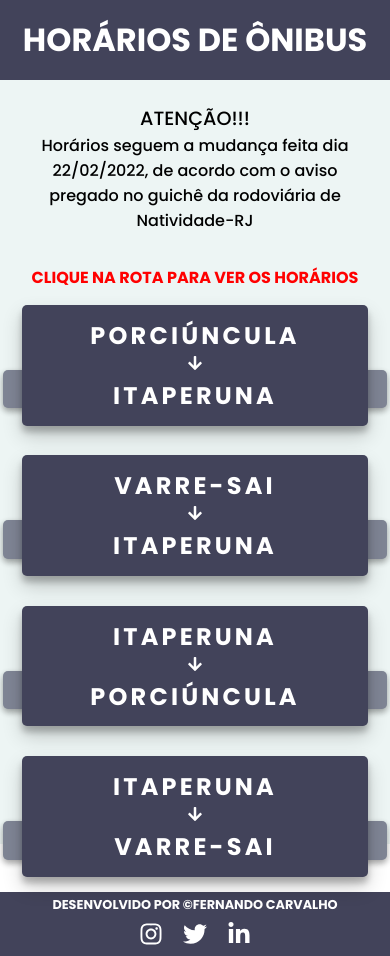
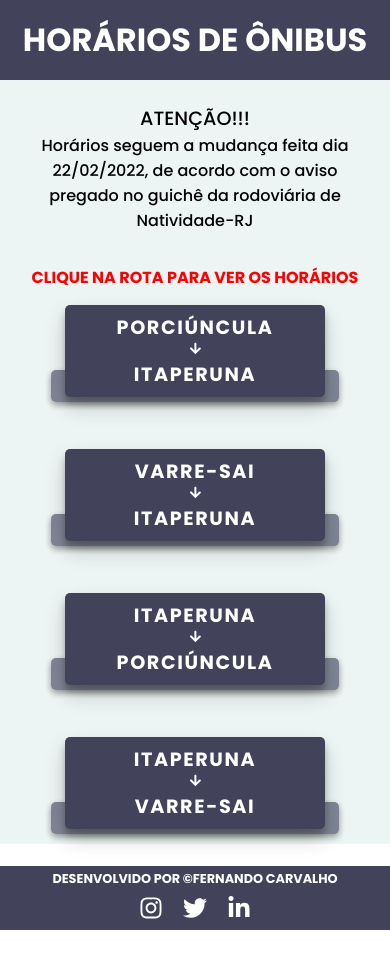
Before and after one commit to fescarvalho/HoursBus, a React (Vite) app: page / in a window 390 px wide. After the commit the page ends 930 px from the top, so only its background shows below. Built offline with nearby package versions, Linux system fonts and the light colour scheme; the HTML template or start-up script is replaced by a standard one.

Commit message:
refatoração da parme responsiva

```diff
--- a/src/App.css
+++ b/src/App.css
@@ -23,6 +23,8 @@
 }
 .cards {
   display: flex;
+  flex-direction: column;
+  align-items: center;
   flex-wrap: wrap;
   justify-content: center;
 }
@@ -48,15 +50,26 @@
 }
 
 @keyframes anime {
-  0% {
+  from {
+    color: red;
+  }
+  to {
     color: transparent;
-  }
-  100% {
-    color: red;
   }
 }
 @media (max-width: 900px) {
   .app-content {
     width: 100%;
   }
+  .cards {
+    display: flex;
+    flex-direction: row;
+
+    flex-wrap: wrap;
+    justify-content: center;
+  }
+@media (max-width: 350px) {
+  .app .avisotwo {
+ font-size: .9rem
+  }
 }
--- a/src/components/Card.module.css
+++ b/src/components/Card.module.css
@@ -123,3 +123,28 @@
     background-color: #ee9f2e;
   }
 }
+@media (max-width: 390px) {
+  .cardContent p {
+    font-size: 0.8rem;
+  }
+
+  .cardMain {
+    min-width: 18rem;
+    margin-bottom: 2rem;
+    background-color: #7f8595;
+    padding: 1rem;
+  }
+  .cardContent span {
+    width: 12px;
+    height: 12px;
+    background-color: #ee9f2e;
+  }
+  .cardTitle {
+    width: 90%;
+    padding: 0.5rem;
+    color: #fff;
+    background-color: #42435a;
+    letter-spacing: 0.1rem;
+    font-size: 0.8rem;
+  }
+}
--- a/src/components/Header.module.css
+++ b/src/components/Header.module.css
@@ -24,3 +24,8 @@
     margin-bottom: 1.5rem;
   }
 }
+@media (max-width: 350px) {
+  .header h1 {
+    font-size: 1.5rem;
+  }
+}
```
